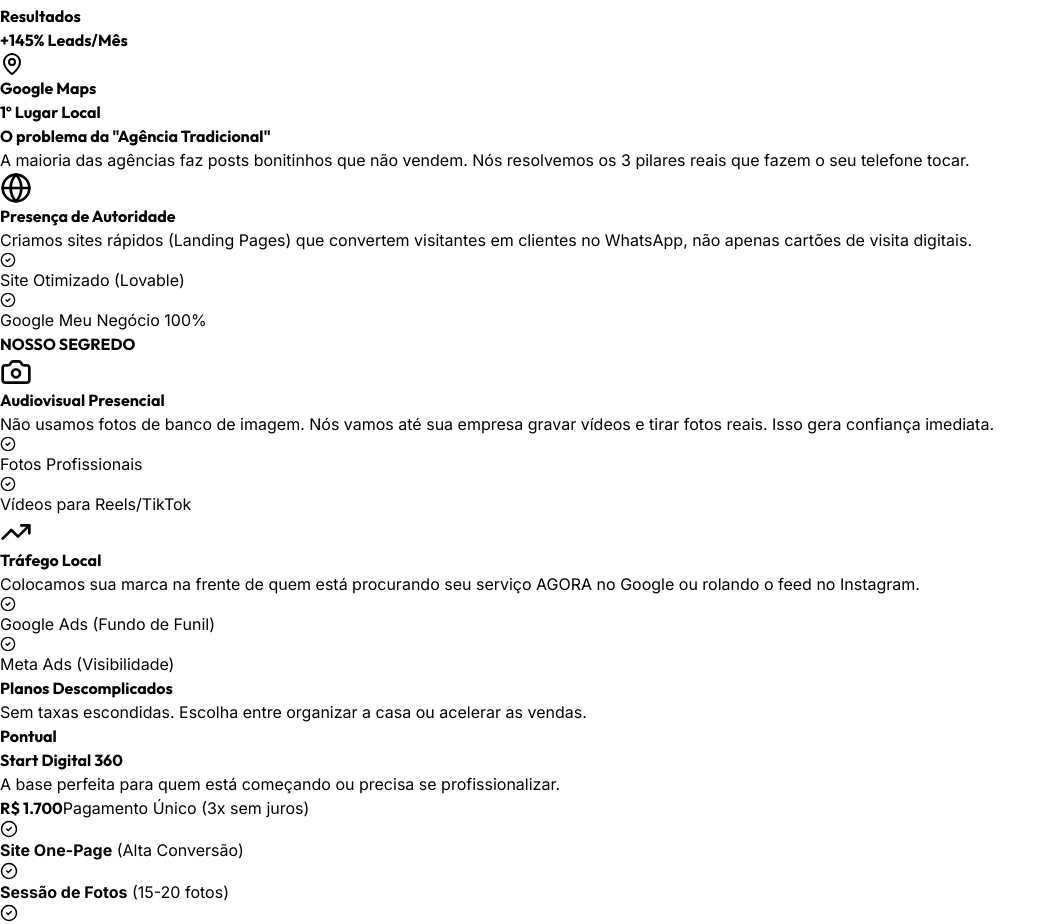
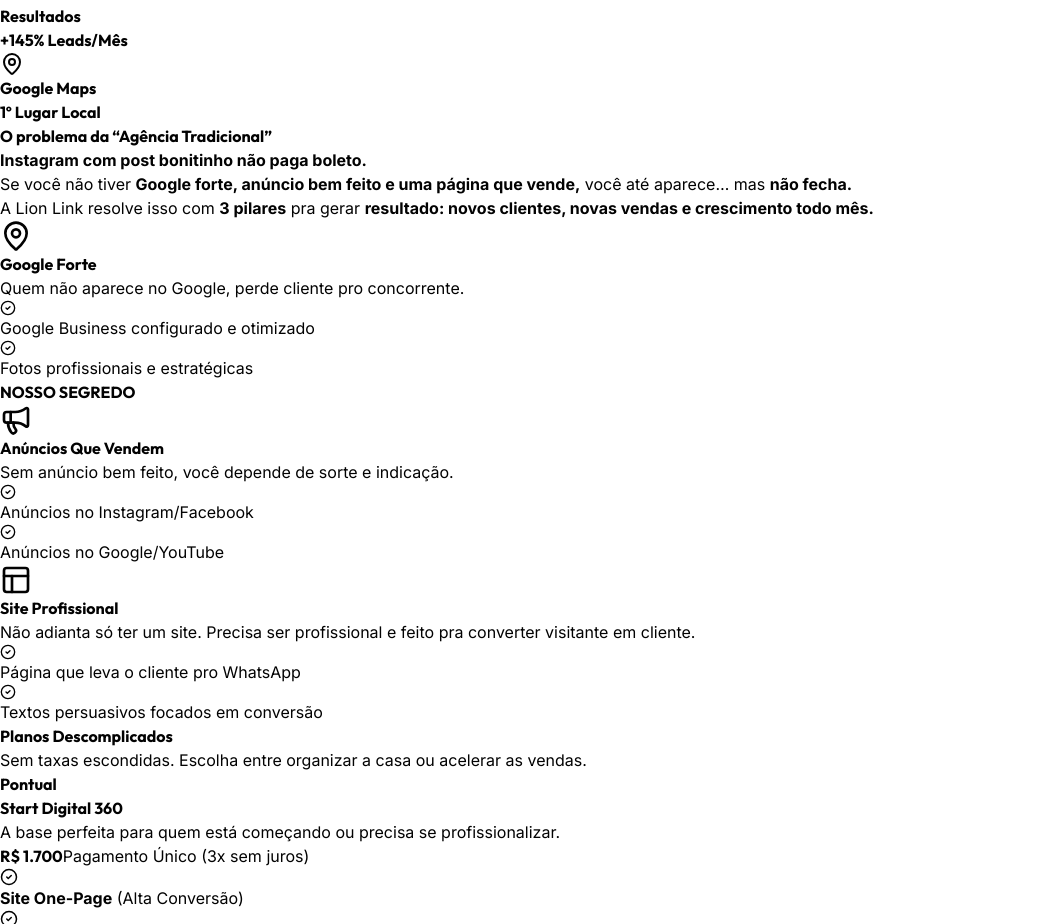
Before and after one commit to admlionlink/lionlink, a React (Vite) app: page / in a window 1280 px wide. Shown: the part 1242-2166 px from the top of the page, without its empty margins (0-1056 px from the left). Built offline with nearby package versions, Linux system fonts and the light colour scheme.

Commit message:
Update App.jsx

```diff
--- a/src/App.jsx
+++ b/src/App.jsx
@@ -509,11 +509,54 @@
 
           <section id="metodo" className="py-20 bg-white">
             <div className="max-w-7xl mx-auto px-4 sm:px-6 lg:px-8">
-              <div className="text-center max-w-3xl mx-auto mb-16"><h2 className="text-3xl md:text-4xl font-extrabold text-[#020202] mb-4 font-title">O problema da "Agência Tradicional"</h2><p className="text-lg text-gray-600 font-body">A maioria das agências faz posts bonitinhos que não vendem. Nós resolvemos os 3 pilares reais que fazem o seu telefone tocar.</p></div>
+              <div className="text-center max-w-3xl mx-auto mb-16">
+                <h2 className="text-3xl md:text-4xl font-extrabold text-[#020202] mb-6 font-title">O problema da “Agência Tradicional”</h2>
+                <div className="text-lg text-gray-600 font-body space-y-4">
+                  <p><strong>Instagram com post bonitinho não paga boleto.</strong></p>
+                  <p>Se você não tiver <strong>Google forte, anúncio bem feito e uma página que vende,</strong> você até aparece… mas <strong>não fecha.</strong></p>
+                  <p>A Lion Link resolve isso com <strong>3 pilares</strong> pra gerar <strong>resultado: novos clientes, novas vendas e crescimento todo mês.</strong></p>
+                </div>
+              </div>
               <div className="grid md:grid-cols-3 gap-8">
-                <div className="bg-gray-50 p-8 rounded-2xl border border-gray-100 hover:border-[#f5d10d] hover:shadow-lg transition-all group"><div className="w-14 h-14 bg-white rounded-xl flex items-center justify-center shadow-sm mb-6 group-hover:bg-[#f5d10d] group-hover:text-[#020202] transition-colors text-[#d8b10e]"><Globe size={32} /></div><h3 className="text-xl font-bold text-[#020202] mb-3 font-title">Presença de Autoridade</h3><p className="text-gray-600 mb-4 font-body">Criamos sites rápidos (Landing Pages) que convertem visitantes em clientes no WhatsApp, não apenas cartões de visita digitais.</p><ul className="text-sm text-gray-500 space-y-2 font-body font-medium"><li className="flex items-center gap-2"><CheckCircle2 size={16} className="text-green-500"/> Site Otimizado (Lovable)</li><li className="flex items-center gap-2"><CheckCircle2 size={16} className="text-green-500"/> Google Meu Negócio 100%</li></ul></div>
-                <div className="bg-[#020202] p-8 rounded-2xl border border-[#181818] shadow-xl relative overflow-hidden transform md:-translate-y-4"><div className="absolute top-0 right-0 bg-[#f5d10d] text-[#020202] text-xs font-bold px-3 py-1 rounded-bl-lg font-title tracking-wider">NOSSO SEGREDO</div><div className="w-14 h-14 bg-[#f5d10d] rounded-xl flex items-center justify-center shadow-lg mb-6 text-[#020202]"><Camera size={32} /></div><h3 className="text-xl font-bold text-white mb-3 font-title">Audiovisual Presencial</h3><p className="text-gray-300 mb-4 font-body">Não usamos fotos de banco de imagem. Nós vamos até sua empresa gravar vídeos e tirar fotos reais. Isso gera confiança imediata.</p><ul className="text-sm text-gray-400 space-y-2 font-body font-medium"><li className="flex items-center gap-2"><CheckCircle2 size={16} className="text-[#f5d10d]"/> Fotos Profissionais</li><li className="flex items-center gap-2"><CheckCircle2 size={16} className="text-[#f5d10d]"/> Vídeos para Reels/TikTok</li></ul></div>
-                <div className="bg-gray-50 p-8 rounded-2xl border border-gray-100 hover:border-[#f5d10d] hover:shadow-lg transition-all group"><div className="w-14 h-14 bg-white rounded-xl flex items-center justify-center shadow-sm mb-6 group-hover:bg-[#f5d10d] group-hover:text-[#020202] transition-colors text-[#d8b10e]"><TrendingUp size={32} /></div><h3 className="text-xl font-bold text-[#020202] mb-3 font-title">Tráfego Local</h3><p className="text-gray-600 mb-4 font-body">Colocamos sua marca na frente de quem está procurando seu serviço AGORA no Google ou rolando o feed no Instagram.</p><ul className="text-sm text-gray-500 space-y-2 font-body font-medium"><li className="flex items-center gap-2"><CheckCircle2 size={16} className="text-green-500"/> Google Ads (Fundo de Funil)</li><li className="flex items-center gap-2"><CheckCircle2 size={16} className="text-green-500"/> Meta Ads (Visibilidade)</li></ul></div>
+                {/* Card 1: Google Forte */}
+                <div className="bg-gray-50 p-8 rounded-2xl border border-gray-100 hover:border-[#f5d10d] hover:shadow-lg transition-all group">
+                  <div className="w-14 h-14 bg-white rounded-xl flex items-center justify-center shadow-sm mb-6 group-hover:bg-[#f5d10d] group-hover:text-[#020202] transition-colors text-[#d8b10e]">
+                    <MapPin size={32} />
+                  </div>
+                  <h3 className="text-xl font-bold text-[#020202] mb-3 font-title">Google Forte</h3>
+                  <p className="text-gray-600 mb-4 font-body">Quem não aparece no Google, perde cliente pro concorrente.</p>
+                  <ul className="text-sm text-gray-500 space-y-2 font-body font-medium">
+                    <li className="flex items-center gap-2"><CheckCircle2 size={16} className="text-green-500"/> Google Business configurado e otimizado</li>
+                    <li className="flex items-center gap-2"><CheckCircle2 size={16} className="text-green-500"/> Fotos profissionais e estratégicas</li>
+                  </ul>
+                </div>
+
+                {/* Card 2: Anúncios Que Vendem (Nosso Segredo) */}
+                <div className="bg-[#020202] p-8 rounded-2xl border border-[#181818] shadow-xl relative overflow-hidden transform md:-translate-y-4">
+                  <div className="absolute top-0 right-0 bg-[#f5d10d] text-[#020202] text-xs font-bold px-3 py-1 rounded-bl-lg font-title tracking-wider">NOSSO SEGREDO</div>
+                  <div className="w-14 h-14 bg-[#f5d10d] rounded-xl flex items-center justify-center shadow-lg mb-6 text-[#020202]">
+                    <Megaphone size={32} />
+                  </div>
+                  <h3 className="text-xl font-bold text-white mb-3 font-title">Anúncios Que Vendem</h3>
+                  <p className="text-gray-300 mb-4 font-body">Sem anúncio bem feito, você depende de sorte e indicação.</p>
+                  <ul className="text-sm text-gray-400 space-y-2 font-body font-medium">
+                    <li className="flex items-center gap-2"><CheckCircle2 size={16} className="text-[#f5d10d]"/> Anúncios no Instagram/Facebook</li>
+                    <li className="flex items-center gap-2"><CheckCircle2 size={16} className="text-[#f5d10d]"/> Anúncios no Google/YouTube</li>
+                  </ul>
+                </div>
+
+                {/* Card 3: Site Profissional */}
+                <div className="bg-gray-50 p-8 rounded-2xl border border-gray-100 hover:border-[#f5d10d] hover:shadow-lg transition-all group">
+                  <div className="w-14 h-14 bg-white rounded-xl flex items-center justify-center shadow-sm mb-6 group-hover:bg-[#f5d10d] group-hover:text-[#020202] transition-colors text-[#d8b10e]">
+                    <Layout size={32} />
+                  </div>
+                  <h3 className="text-xl font-bold text-[#020202] mb-3 font-title">Site Profissional</h3>
+                  <p className="text-gray-600 mb-4 font-body">Não adianta só ter um site. Precisa ser profissional e feito pra converter visitante em cliente.</p>
+                  <ul className="text-sm text-gray-500 space-y-2 font-body font-medium">
+                    <li className="flex items-center gap-2"><CheckCircle2 size={16} className="text-green-500"/> Página que leva o cliente pro WhatsApp</li>
+                    <li className="flex items-center gap-2"><CheckCircle2 size={16} className="text-green-500"/> Textos persuasivos focados em conversão</li>
+                  </ul>
+                </div>
               </div>
             </div>
           </section>
```
